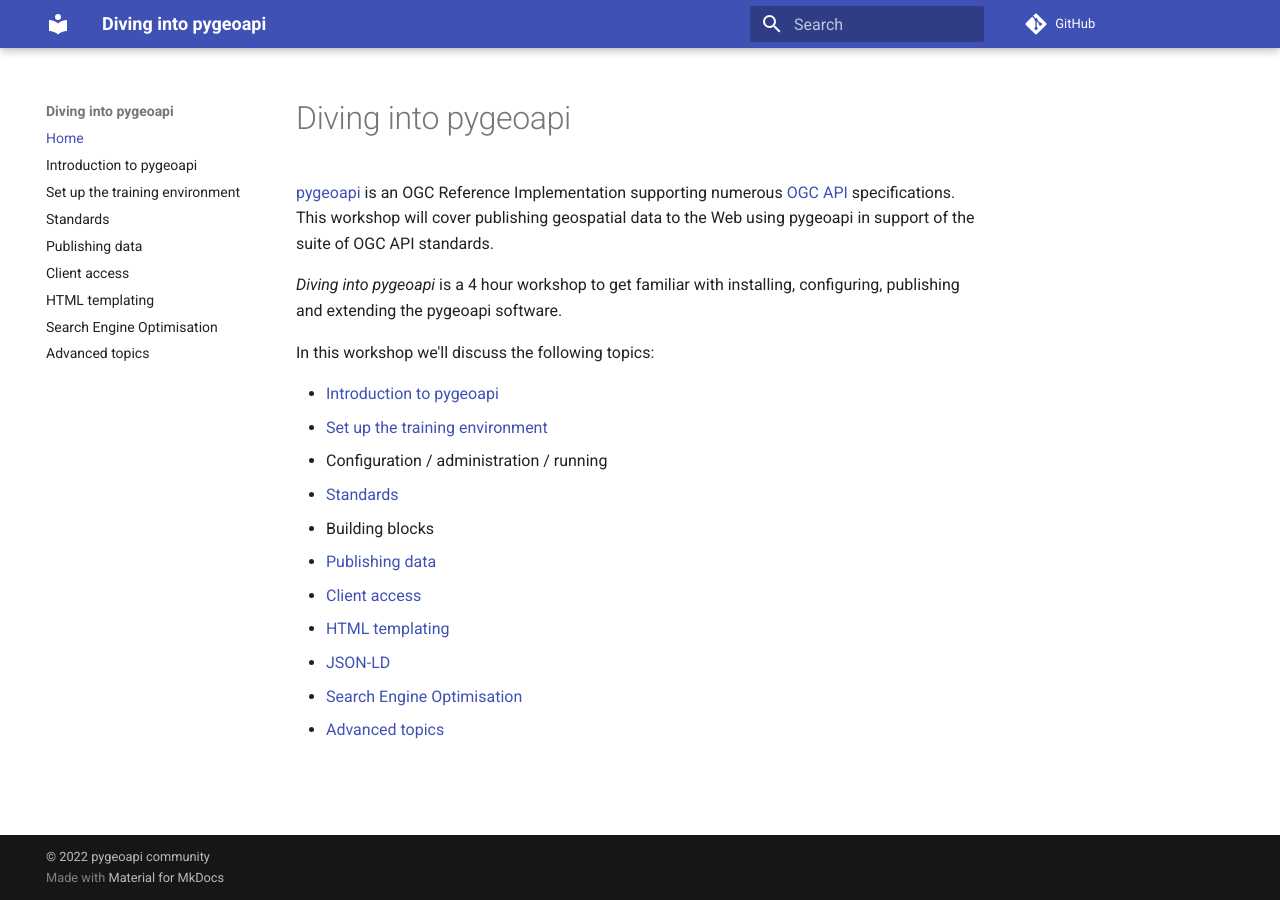
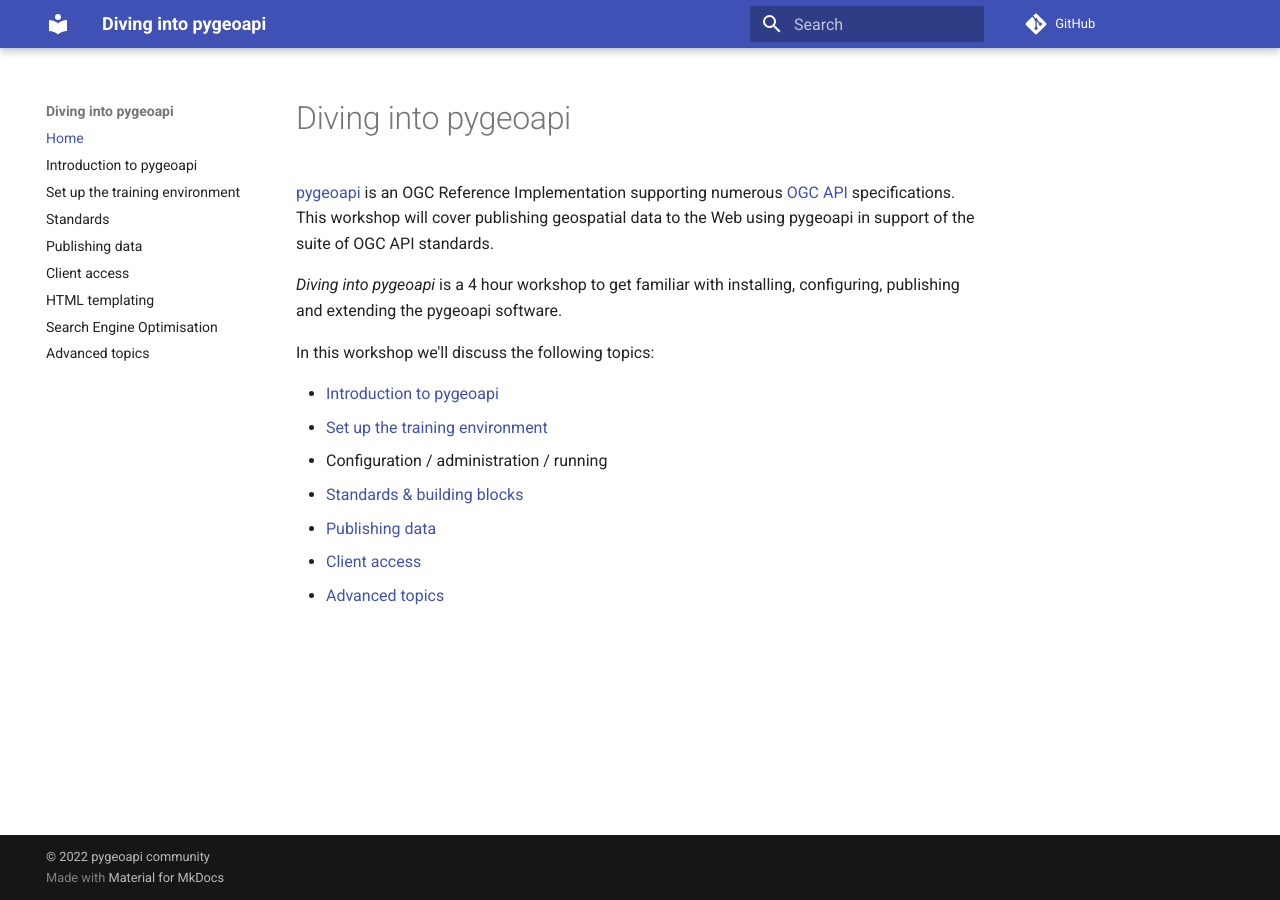
Before and after one commit to geopython/diving-into-pygeoapi, an MkDocs documentation site: the page built from workshop/content/docs/index.md, in a window 1280 px wide. Built offline with MkDocs 1.6.1 and Material for MkDocs 9.7.7, drawn with Linux system fonts in a browser that asks for light colours; comment, search, counter and statistics services are not loaded.

```diff
--- a/workshop/content/docs/index.md
+++ b/workshop/content/docs/index.md
@@ -13,11 +13,7 @@ In this workshop we'll discuss the following topics:
 - [Introduction to pygeoapi](intro/index.md)
 - [Set up the training environment](setup/index.md)
 - Configuration / administration / running
-- [Standards](standards/index.md)
-- Building blocks
+- [Standards & building blocks](standards/index.md)
 - [Publishing data](publish/index.md)
 - [Client access](clients/index.md)
-- [HTML templating](jinja-templates/index.md)
-- [JSON-LD](json-ld/index.md)
-- [Search Engine Optimisation](seo/index.md)
 - [Advanced topics](advanced/index.md)
```
Also changed, not shown: workshop/content/docs/advanced/index.md (+3 -0 lines).
